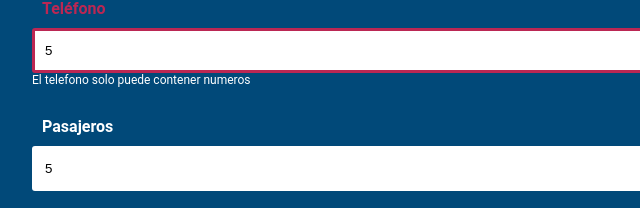
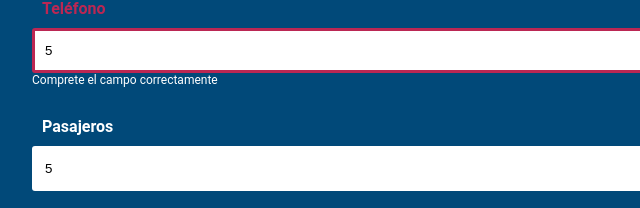
Before and after one commit to freddymdq/entrega3mosquerafederico, a plain HTML site: page index.html in a window 1280 px wide. Both pictures are taken after typing "Sample", "5", "5", "5", "5", "Sample" into the empty fields and a click on the button "Continuar". Shown: the part 361-569 px from the top of the page, 248-888 px from the left. Drawn offline with Linux system fonts and the light colour scheme.

Commit message:
correccion  index

```diff
--- a/index.html
+++ b/index.html
@@ -38,7 +38,8 @@
 					<input type="number" class="formulario__input" name="telefono" id="telefono" placeholder="Telefono">
 					<i class="formulario__validacion-estado fas fa-times-circle"></i>
 				</div>
-				<p class="formulario__input-error">El telefono solo puede contener numeros</p>
+				<p class="formulario__input-error">Comprete el campo correctamente
+				</p>
 			</div>
 
 			<!-- Pasajeros -->
```
Also changed, not shown: reserva.html (+0 -1 lines).
